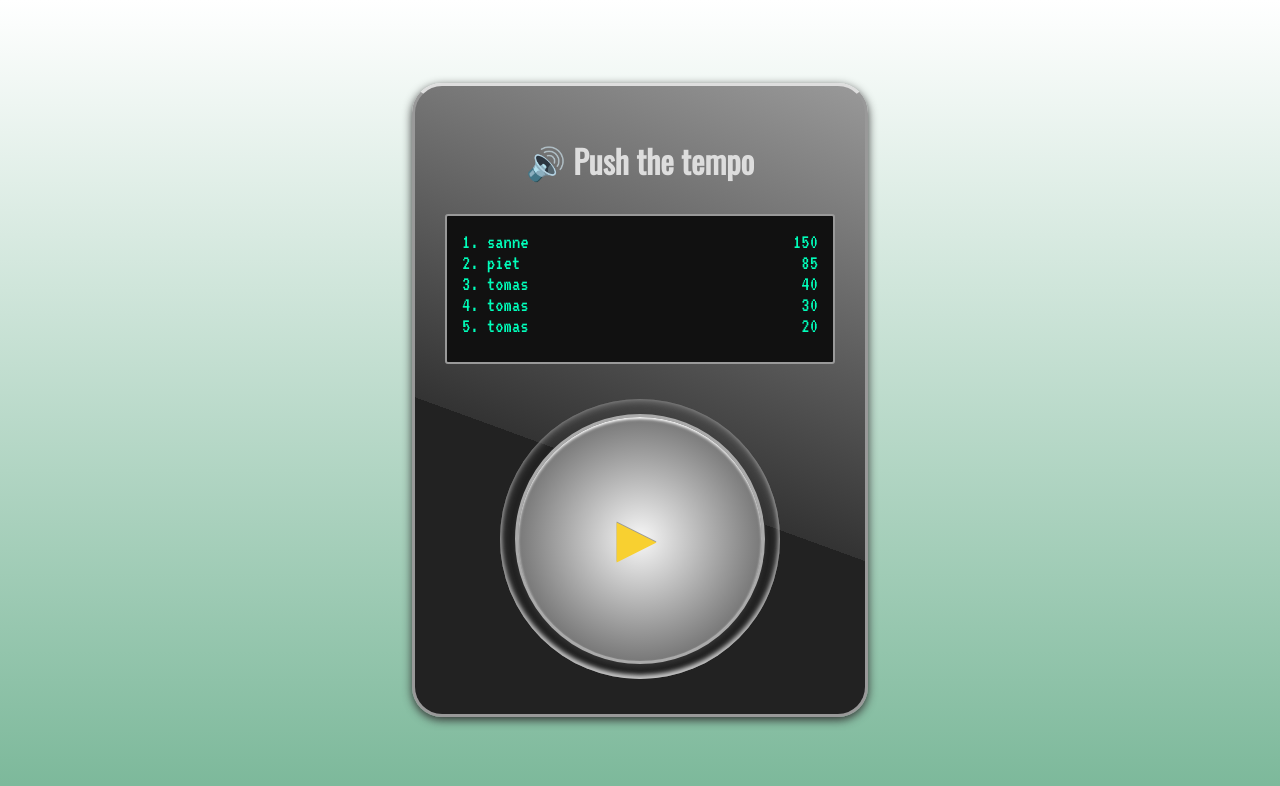
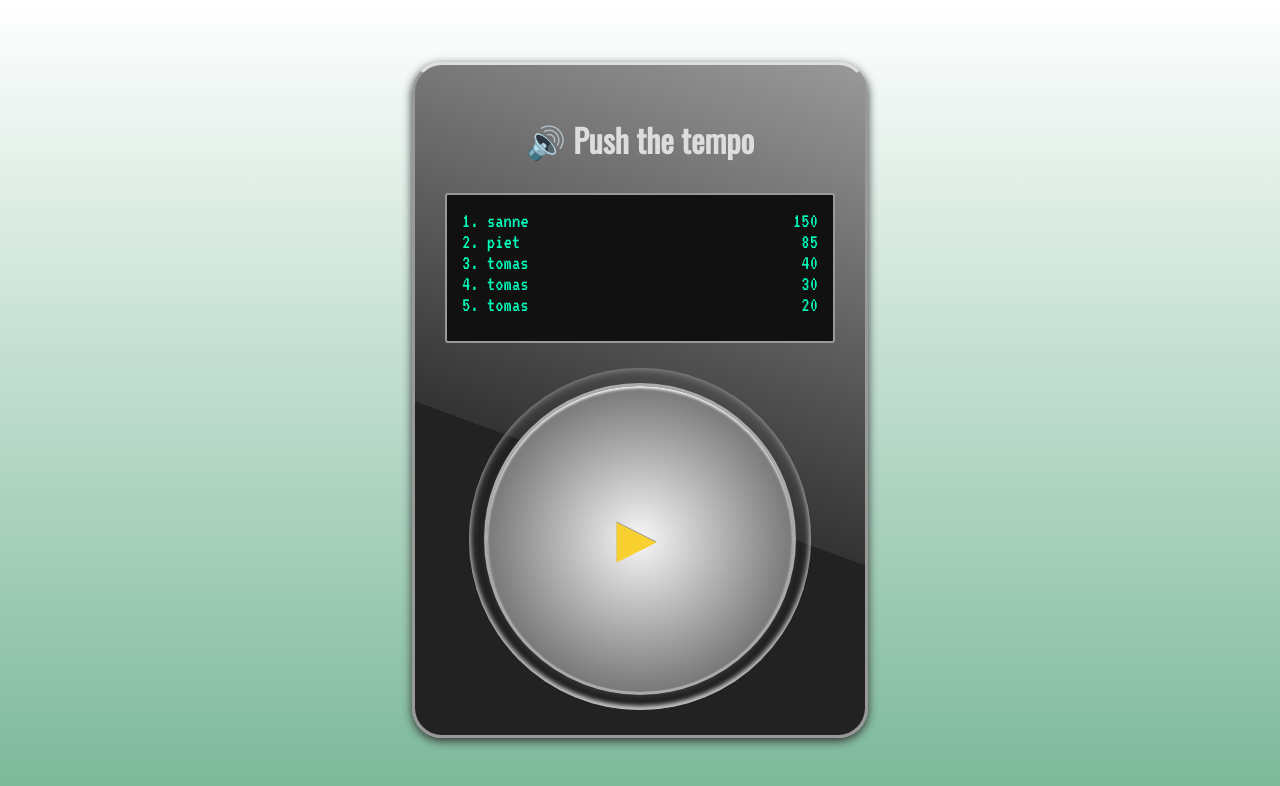
Before and after one commit to tomasklingen/push-the-tempo, a React (Create React App) app: page / in a window 1280 px wide. Shown: the top 786 px of the page. Built offline with nearby package versions, Linux system fonts and the light colour scheme.

Commit message:
make button size scale with screenwidth

```diff
--- a/src/Button.css
+++ b/src/Button.css
@@ -7,12 +7,19 @@
   }
 }
 
+.button-container {
+  position: relative;
+  width: 80%;
+  padding-bottom: 80%;
+  margin: 40px auto 10px;
+  text-align: initial;
+}
+
 .shiny-button {
   display: inline-block;
-  position: relative;
-  width: 250px;
-  height: 250px;
-  margin: 20px;
+  position: absolute;
+  width: 100%;
+  height: 100%;
 
   border-radius: 50%;
   background: radial-gradient(circle, rgb(247, 247, 247) 0%, #444 100%);
--- a/src/Button.tsx
+++ b/src/Button.tsx
@@ -36,8 +36,10 @@ interface ButtonProps {
 
 export const Button: React.FC<ButtonProps> = props => {
   return (
-    <button className="shiny-button" onClick={props.onClick}>
-      {props.children}
-    </button>
+    <div className="button-container">
+      <button className="shiny-button" onClick={props.onClick}>
+        {props.children}
+      </button>
+    </div>
   );
 };
```
